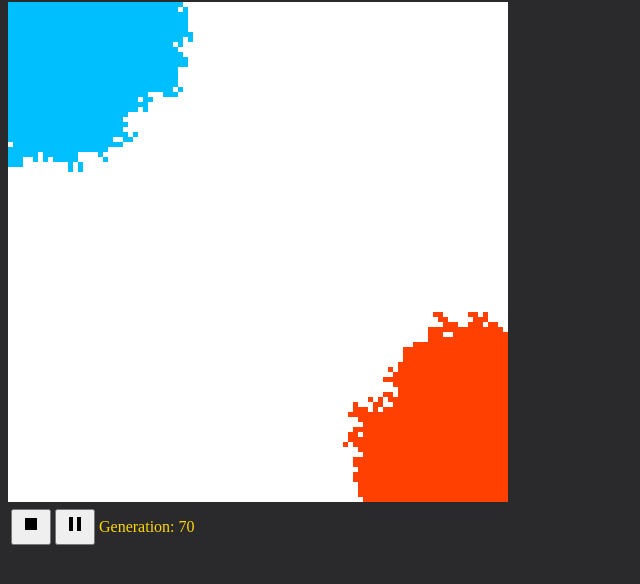
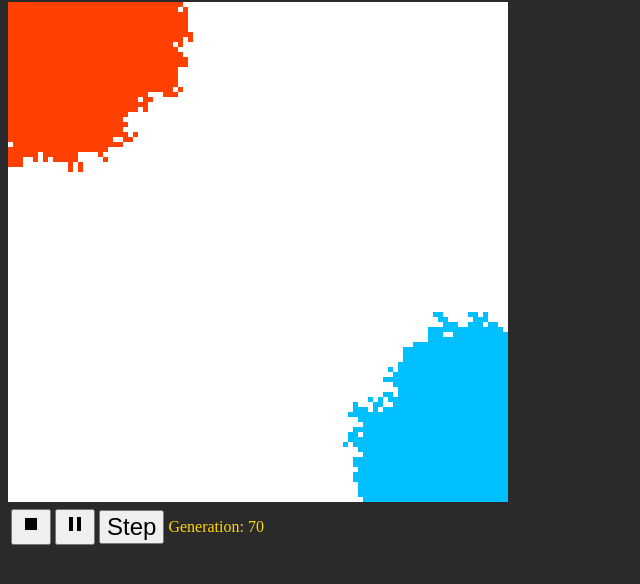
Before and after one commit to jsatgit/square-game, a plain HTML site: page index.html in a window 1280 px wide. Both pictures are taken after a click on the button "play_arrow". Shown: the part 78-662 px from the top of the page, without its empty margins (0-640 px from the left). Drawn offline with Linux system fonts and the light colour scheme.

Commit message:
added a step button to increment the simulation by one generation

```diff
--- a/game.js
+++ b/game.js
@@ -229,18 +229,18 @@ class Player {
 function main() {
   const player1 = new Player({
     colour: BLUE_COLOUR,
-    startingPosition: {x:0, y:0},
+    startingPosition: {x:99, y:99},
   })
 
   const player2 = new Player({
     colour: RED_COLOUR,
-    startingPosition: {x:99, y:99},
+    startingPosition: {x:0, y:0},
   })
 
   game = new Game({
     width: 100,
     height: 100,
     squareSize: 5,
-    players: [player1, player2],
+    players: [player2, player1],
   });
 }
--- a/index.html
+++ b/index.html
@@ -23,6 +23,9 @@
     <td><button onclick="onPlayPause();">
         <i id="playpause" class="material-icons">play_arrow</i>
     </button></td>
+    <td><button onclick="onStep();">
+        Step
+    </button></td>
     <td class="text">
         Generation:
     </td>
--- a/ui.js
+++ b/ui.js
@@ -29,14 +29,24 @@ function onStop() {
     updateGenerations();
 }
 
+function onStep() {
+
+    update();
+
+}
+
 function handleEvent() {
 
     if(!createjs.Ticker.getPaused()) {
+        update();
+    }
+}
 
-        this.game.tick();
-        updateGenerations();
+function update() {
 
-    }
+    this.game.tick();
+    updateGenerations();
+
 }
 
 function updatePlayPauseIcon(paused) {
```
